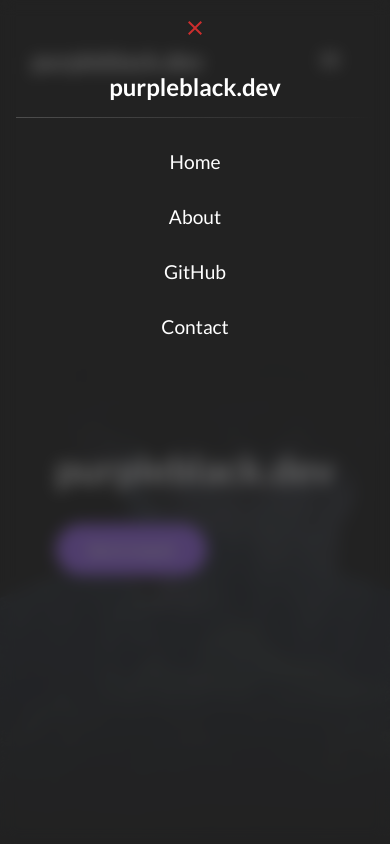
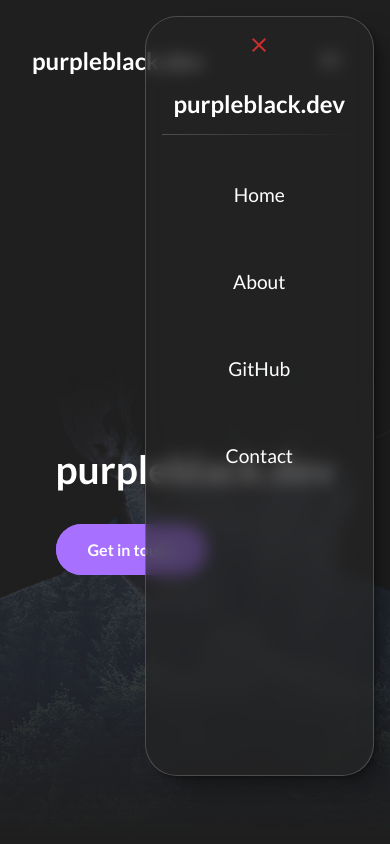
Before and after one commit to goodideagiver/purple-dev-react, a React (Create React App) app: page / in a window 390 px wide. Both pictures are taken after a click on the button "side menu toggle". Shown: the top 844 px of the page. Built offline with nearby package versions, Linux system fonts and the light colour scheme; no server answers.

Commit message:
Adjust side nav menu styles

```diff
--- a/src/components/UI/navMenu/NavMenu/NavMenu.module.css
+++ b/src/components/UI/navMenu/NavMenu/NavMenu.module.css
@@ -1,5 +1,5 @@
 .open {
-	animation: openNav 0.3s ease-out forwards;
+	animation: openNav 0.3s ease-in-out forwards;
 }
 
 .closed {
@@ -8,8 +8,8 @@
 
 @keyframes openNav {
 	0% {
-		transform: translateX(+100%);
-    opacity: 0;
+		transform: translateX(+120%);
+    /* opacity: 0; */
 	}
 	100% {
 		transform: translateX(0);
@@ -21,7 +21,7 @@
 		transform: translateX(0);
 	}
 	100% {
-		transform: translateX(+100%);
-    opacity: 0;
+		transform: translateX(+120%);
+    /* opacity: 0; */
 	}
 }
--- a/src/components/UI/navMenu/desktopNavMenu/desktopNavMenu.module.css
+++ b/src/components/UI/navMenu/desktopNavMenu/desktopNavMenu.module.css
@@ -35,7 +35,6 @@
 .desktopNav * {
 	color: var(--font-primary);
 }
-
 
 .desktopNav button:hover,
 .desktopNav a:hover {
@@ -114,11 +113,11 @@
 }
 
 @media (max-width: 500px) {
+	.btnContainer button,
+	.btnContainer a {
+		padding: 2rem 5rem;
+	}
 	.desktopNav {
-		border: 0;
-		margin: 0;
-		width: 100%;
-		height: 100%;
-		border-radius: 0;
+		box-shadow: var(--shadow-elevation-high);
 	}
 }
```
